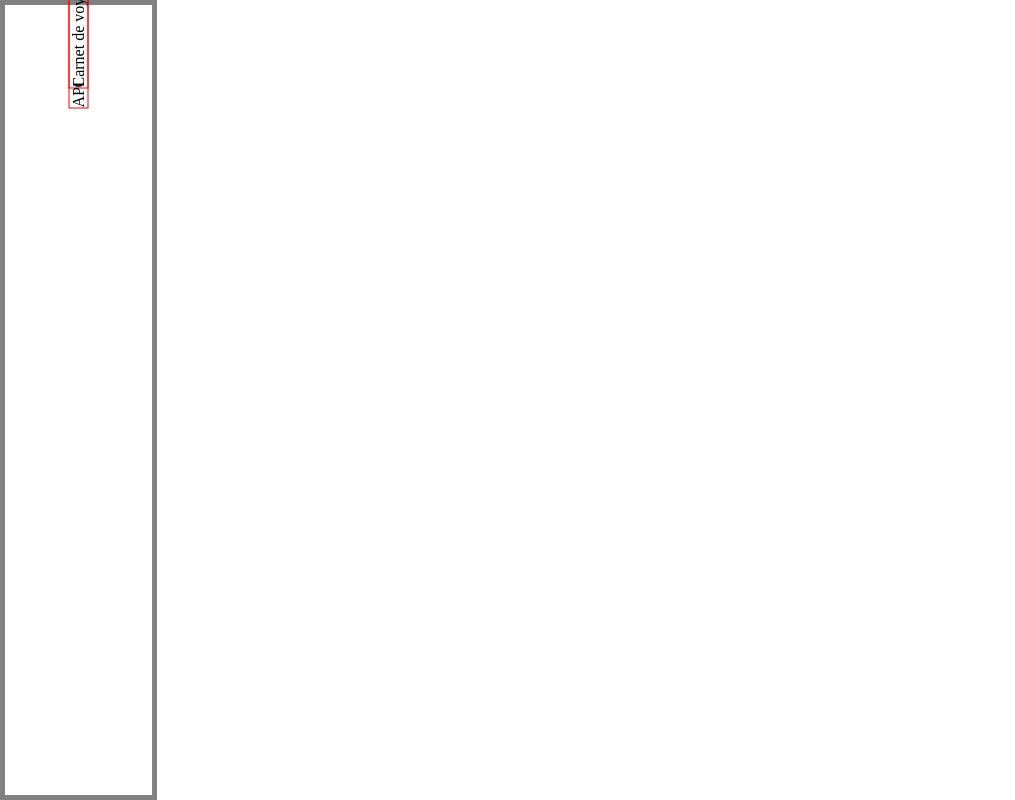
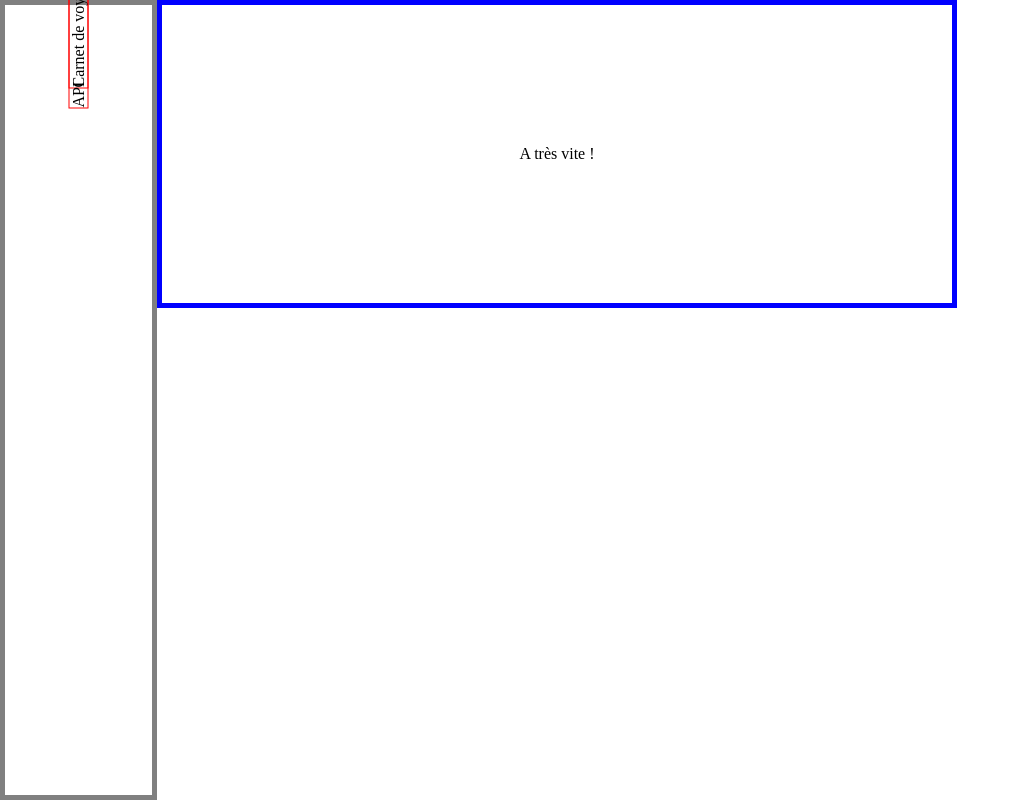
Before and after one commit to JulieNonnon/carnet-de-voyage_julie, an Angular app: page / in a window 1280 px wide. Shown: the whole page, without its empty margins (0-1015 px from the left). Built offline with nearby package versions, Linux system fonts and the light colour scheme.

Commit message:
feature: footer created, to be fixed later

```diff
--- a/src/app/app.component.html
+++ b/src/app/app.component.html
@@ -1 +1,2 @@
 <app-header></app-header>
+<app-footer></app-footer>
--- a/src/app/app.module.ts
+++ b/src/app/app.module.ts
@@ -4,11 +4,13 @@ import { BrowserModule } from '@angular/platform-browser';
 import { AppRoutingModule } from './app-routing.module';
 import { AppComponent } from './app.component';
 import { HeaderComponent } from './components/header/header.component';
+import { FooterComponent } from './components/footer/footer.component';
 
 @NgModule({
   declarations: [
     AppComponent,
-    HeaderComponent
+    HeaderComponent,
+    FooterComponent
   ],
   imports: [
     BrowserModule,
--- /dev/null
+++ b/src/app/components/footer/footer.component.css
@@ -0,0 +1,11 @@
+footer{
+    width: 100vh;
+    height: 308px;
+    border: 5px blue solid;
+
+    display: flex;
+    justify-content: center;
+    align-items: center;
+
+    margin-left: 157px;
+}
--- /dev/null
+++ b/src/app/components/footer/footer.component.html
@@ -0,0 +1,5 @@
+<footer>
+
+    <p>A très vite !</p>
+
+</footer>
--- a/src/app/components/header/header.component.css
+++ b/src/app/components/header/header.component.css
@@ -2,7 +2,7 @@ header{
     width: 157px;
     height: 100vh;
     border: 5px grey solid;
-    position: relative;
+    position: fixed;
 
 }
 
```
Also changed, not shown: src/app/components/footer/footer.component.ts (added, +10 -0 lines), 1 other file (tests, documents, lock files or other folders).
